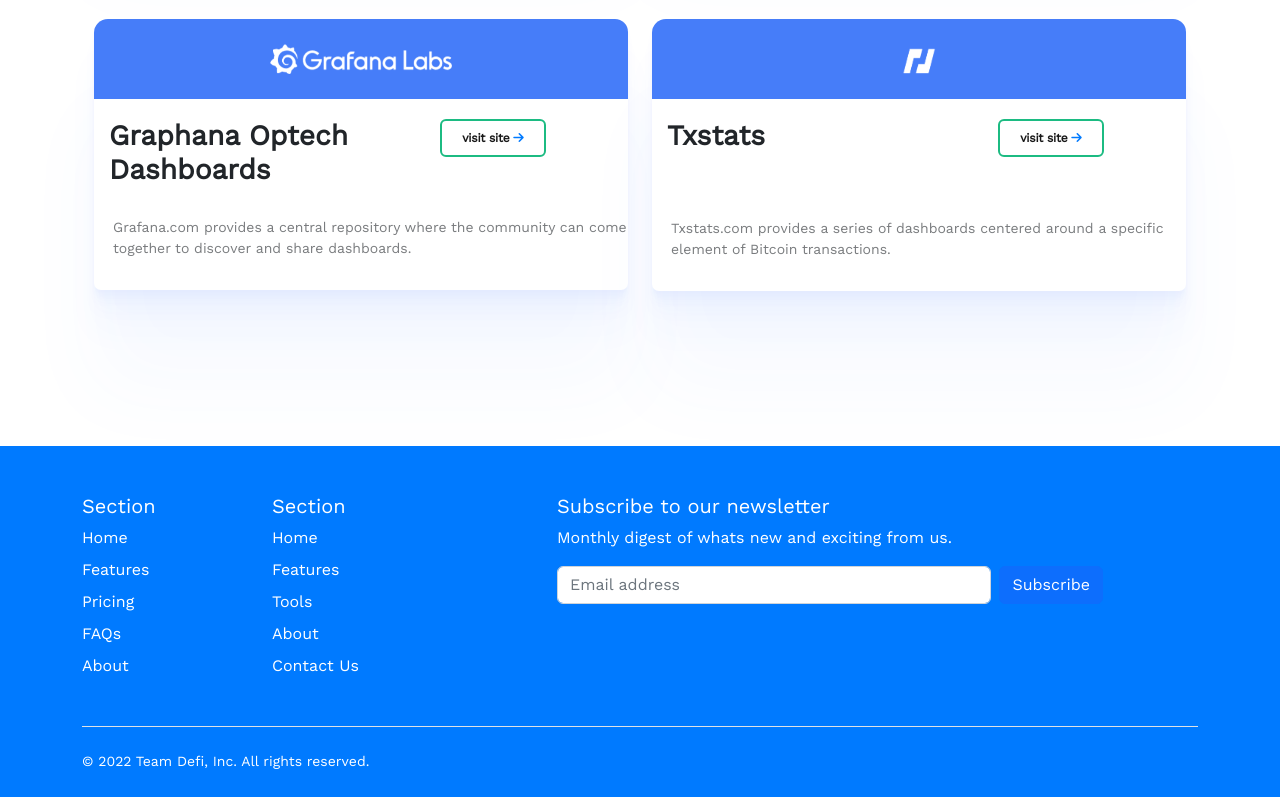
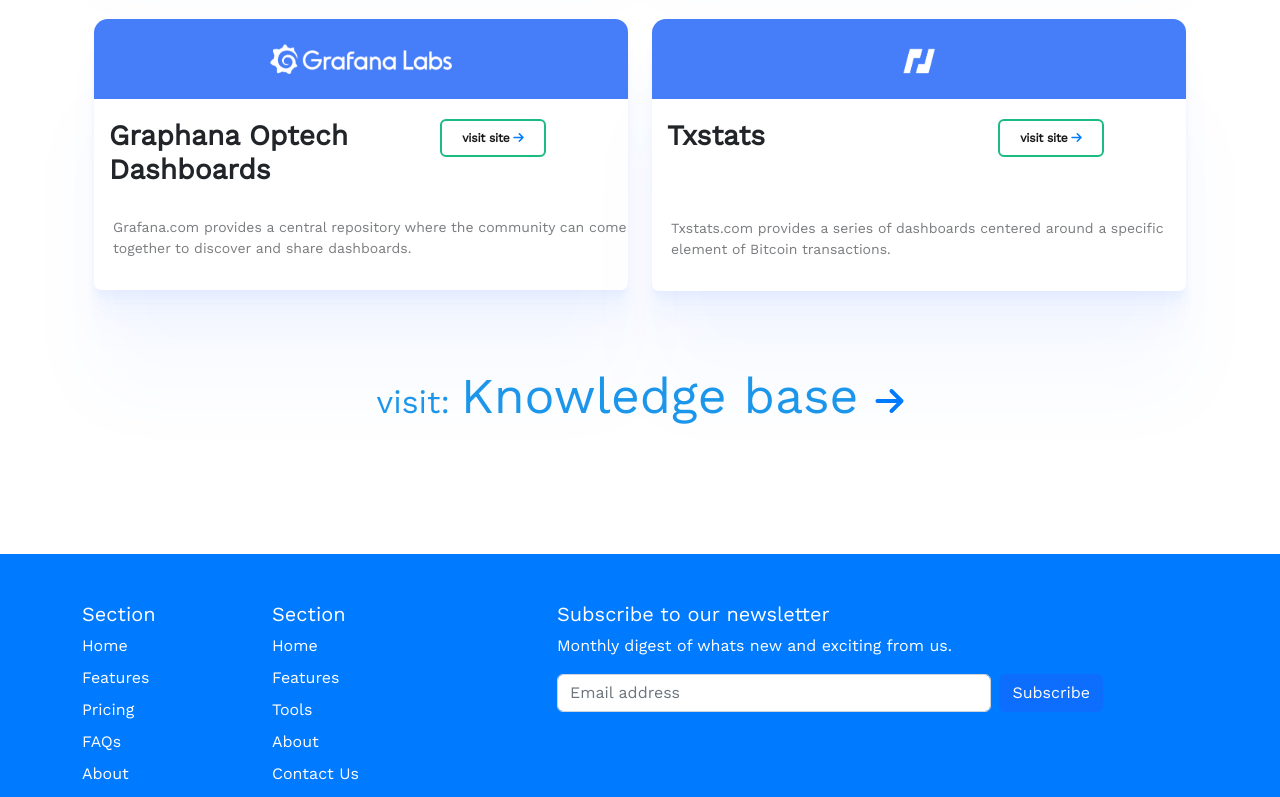
Before and after one commit to TEE2DWHY/TeamDefi, a React (Create React App) app: page /tools in a window 1280 px wide. Shown: the part 1920-2717 px from the top of the page. Built offline with nearby package versions, Linux system fonts and the light colour scheme.

Commit message:
made changes on the tools bar

```diff
--- a/src/index.css
+++ b/src/index.css
@@ -412,6 +412,23 @@
    color:#fff;
 }
 
+.k-b {
+  font-size: 50px;
+}
+
+.tool-visit{
+   color: #1c96eb;
+  text-align: center;
+}
+
+.tool-visit:hover{
+  color:#1cbb82;
+}
+
+
+a{
+  text-decoration: none;
+}
 /* Media Querry */
 
 @media(max-width:1200px){
--- a/src/pages/Tools.js
+++ b/src/pages/Tools.js
@@ -157,7 +157,7 @@
                                         <h3 style={{ fontWeight: "700", marginBottom: "15px" }}>Coinmarketcap</h3>
                                     </div>
                                     <div className="col-lg-6" style={{ textAlign: "center" }}>
-                                        <button className="visit-site"> visit site <i class="fa-solid fa-arrow-right"></i></button>
+                                        <a href="https://coinmarketcap.com/"><button className="visit-site"> visit site <i class="fa-solid fa-arrow-right"></i></button></a>
                                         <br /> <br />
                                     </div>
                                     <p style={{ opacity: "0.6", padding: "6px", fontSize: "14px", margin: "10px" }}>Cryptocurrency market cap rankings, charts, and more.</p>
@@ -174,7 +174,7 @@
                                         <h3 style={{ fontWeight: "700", marginBottom: "15px" }}>CryptoCompare</h3>
                                     </div>
                                     <div className="col-lg-6" style={{ textAlign: "center" }}>
-                                        <button className="visit-site"> visit site <i class="fa-solid fa-arrow-right"></i></button>
+                                        <a href="https://www.cryptocompare.com/"><button className="visit-site"> visit site <i class="fa-solid fa-arrow-right"></i></button></a>
                                         <br /> <br />
                                     </div>
                                     <p style={{ opacity: "0.6", padding: "6px", fontSize: "14px", margin: "10px" }}>All the latest streaming pricing data in the world of cryptocurrencies.</p>
@@ -200,7 +200,7 @@
                                         <h3 style={{ fontWeight: "700", marginBottom: "15px" }}>Graphana Optech Dashboards</h3>
                                     </div>
                                     <div className="col-lg-6" style={{ textAlign: "center" }}>
-                                        <button className="visit-site"> visit site <i class="fa-solid fa-arrow-right"></i></button>
+                                        <a href="https://grafana.com/"><button className="visit-site"> visit site <i class="fa-solid fa-arrow-right"></i></button></a>
                                         <br /> <br />
                                     </div>
                                     <p style={{ opacity: "0.6", padding: "6px", fontSize: "14px", margin: "10px" }}>Grafana.com provides a central repository where the community can come together to discover and share dashboards.</p>
@@ -217,7 +217,7 @@
                                         <h3 style={{ fontWeight: "700", marginBottom: "15px" }}>Txstats</h3>
                                     </div>
                                     <div className="col-lg-6" style={{ textAlign: "center" }}>
-                                        <button className="visit-site"> visit site <i class="fa-solid fa-arrow-right"></i></button>
+                                        <a href="https://txstats.com/dashboard/db/home-dashboard?orgId=1"><button className="visit-site"> visit site <i class="fa-solid fa-arrow-right"></i></button></a>
                                         <br /> <br />
                                     </div>
                                     <p style={{ opacity: "0.6", padding: "6px", fontSize: "14px", margin: "10px" }}> <br />Txstats.com provides a series of dashboards centered around a specific element of Bitcoin transactions.</p>
@@ -227,6 +227,8 @@
                     </div>
                 </div>
             </div>
+            <br /> <br />
+            <Link to="/knowledge-base"><h2 className="tool-visit"> <span className="visit">visit:</span> <span className="k-b">Knowledge base </span><i class="fa-solid fa-arrow-right"></i></h2></Link>
             <Footer />
         </>
     )
```
